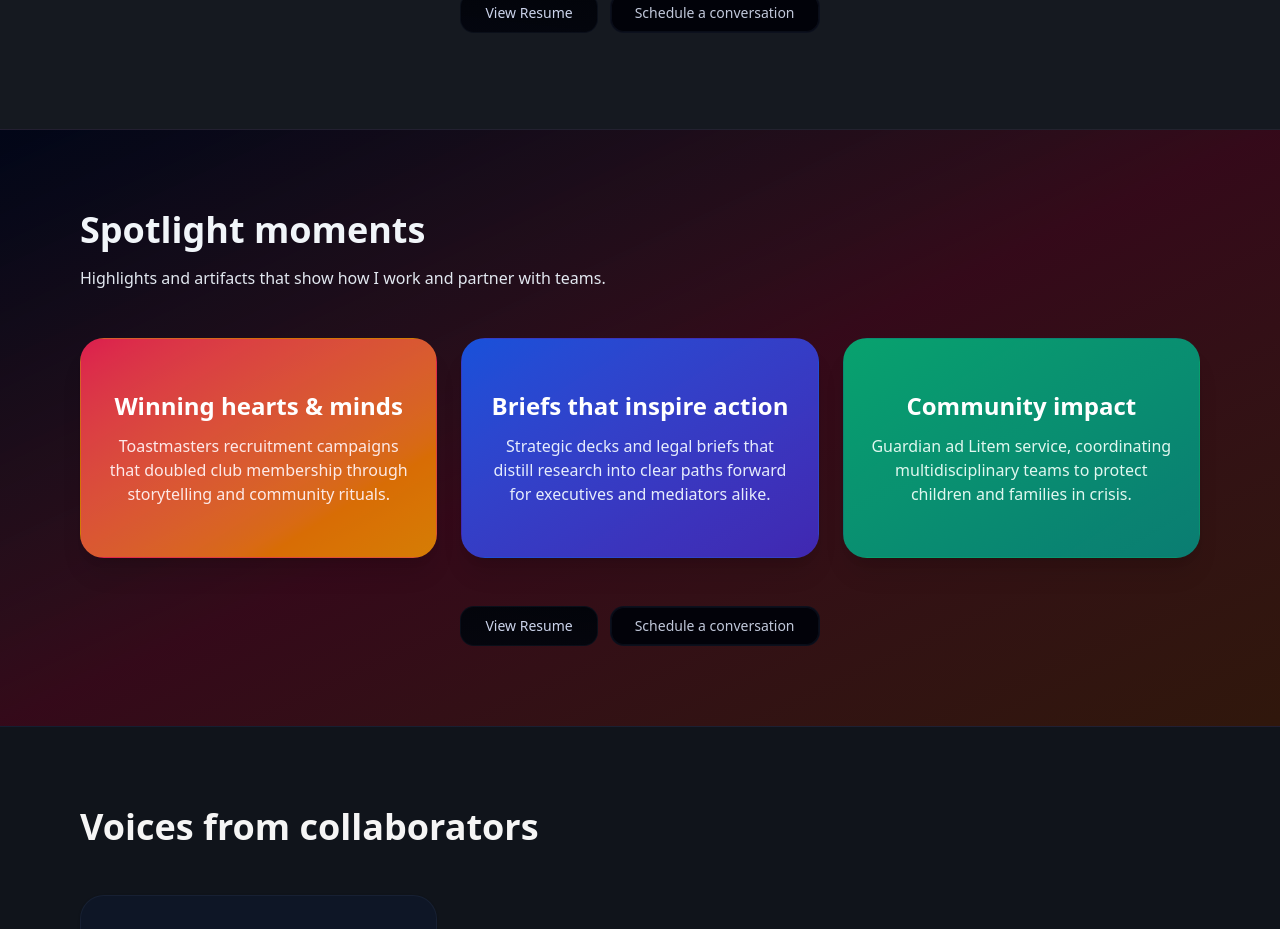
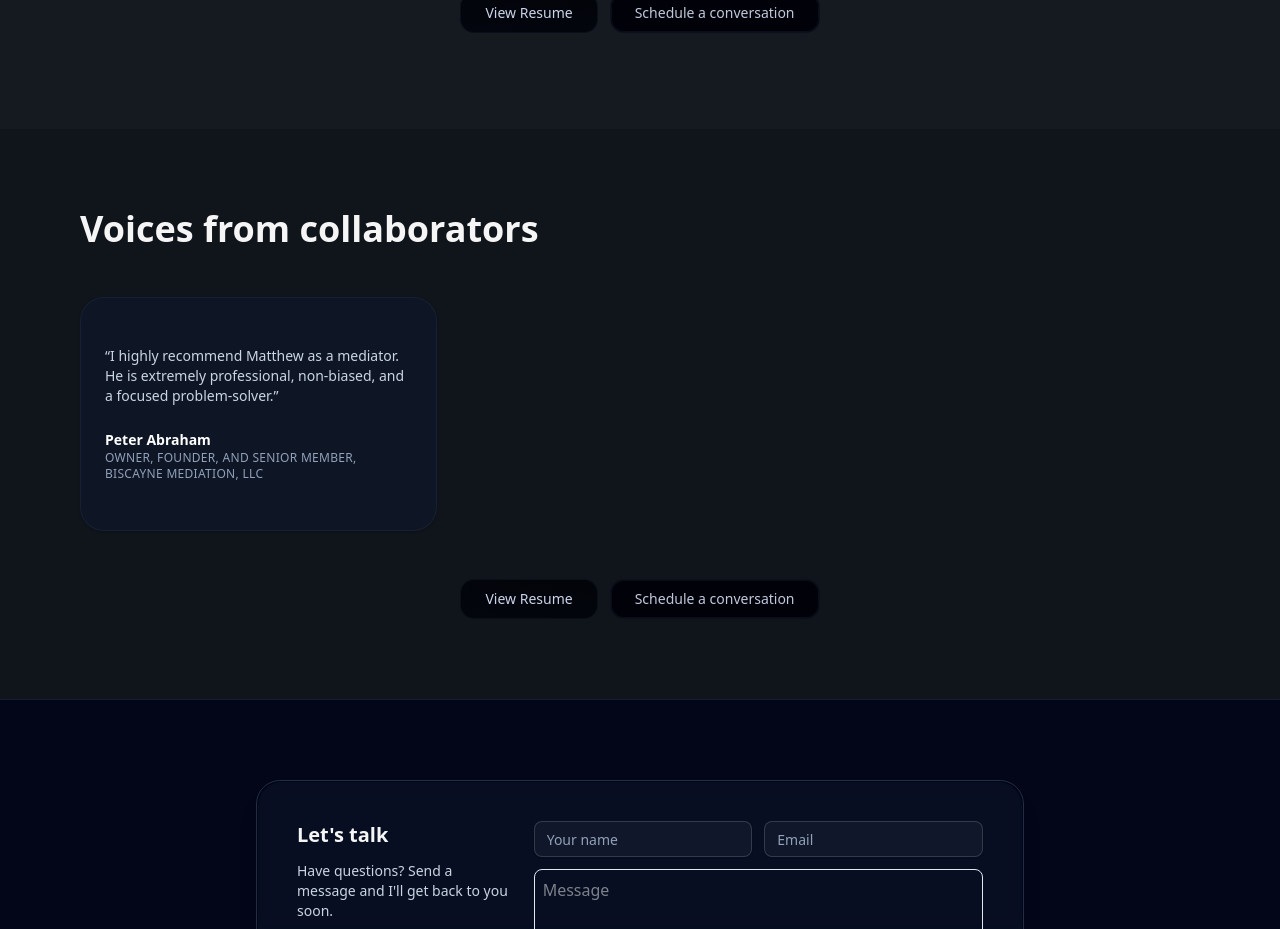
Before and after one commit to MatthewJamesCarbonell/my-website, a Next.js app: page / in a window 1280 px wide. Shown: the part 6271-7200 px from the top of the page. Built offline with nearby package versions, Linux system fonts and the light colour scheme.

Commit message:
Remove spotlight moments section

```diff
--- a/app/page.tsx
+++ b/app/page.tsx
@@ -314,9 +314,6 @@ const socials = [
 
 const interactiveCardClass =
   "group card-pulse h-full rounded-3xl border border-slate-200/80 bg-slate-50/90 shadow-sm transition-all duration-300 hover:-translate-y-1 hover:shadow-xl dark:border-slate-800/60 dark:bg-slate-900/70";
-
-const gradientCardBase =
-  "group flex min-h-[220px] flex-col justify-center rounded-3xl border-transparent text-white shadow-xl transition-transform duration-300 hover:-translate-y-1 hover:shadow-2xl";
 
 type SectionCtaProps = {
   align?: "center" | "start";
@@ -783,49 +780,6 @@ export default function LandingPage() {
             <SectionCta className="mt-12" />
           </div>
         </section>
-
-        <section
-          id="gallery"
-          className="border-y border-slate-200/60 bg-gradient-to-br from-white via-amber-50/70 to-rose-50/70 py-20 text-slate-900 dark:border-slate-800/70 dark:bg-gradient-to-br dark:from-slate-950 dark:via-rose-950/60 dark:to-amber-950/60 dark:text-slate-100"
-        >
-          <div className="mx-auto max-w-6xl px-4">
-            <div className="mb-12 max-w-2xl space-y-4">
-              <h2 className="text-3xl font-bold sm:text-4xl">Spotlight moments</h2>
-              <p className="text-slate-600 dark:text-slate-200">
-                Highlights and artifacts that show how I work and partner with teams.
-              </p>
-            </div>
-            <div className="grid gap-6 md:grid-cols-3">
-              <Card className={`${gradientCardBase} bg-gradient-to-br from-rose-500/85 to-amber-500/80`}
-              >
-                <CardHeader className="flex h-full flex-col items-center justify-center gap-3 text-center">
-                  <CardTitle className="text-2xl font-semibold text-white">Winning hearts & minds</CardTitle>
-                  <CardDescription className="max-w-xs text-base text-rose-50/95">
-                    Toastmasters recruitment campaigns that doubled club membership through storytelling and community rituals.
-                  </CardDescription>
-                </CardHeader>
-              </Card>
-              <Card className={`${gradientCardBase} bg-gradient-to-br from-blue-600/85 to-indigo-700/80`}>
-                <CardHeader className="flex h-full flex-col items-center justify-center gap-3 text-center">
-                  <CardTitle className="text-2xl font-semibold text-white">Briefs that inspire action</CardTitle>
-                  <CardDescription className="max-w-xs text-base text-blue-50/95">
-                    Strategic decks and legal briefs that distill research into clear paths forward for executives and mediators alike.
-                  </CardDescription>
-                </CardHeader>
-              </Card>
-              <Card className={`${gradientCardBase} bg-gradient-to-br from-emerald-500/85 to-teal-600/80`}>
-                <CardHeader className="flex h-full flex-col items-center justify-center gap-3 text-center">
-                  <CardTitle className="text-2xl font-semibold text-white">Community impact</CardTitle>
-                  <CardDescription className="max-w-xs text-base text-emerald-50/95">
-                    Guardian ad Litem service, coordinating multidisciplinary teams to protect children and families in crisis.
-                  </CardDescription>
-                </CardHeader>
-              </Card>
-            </div>
-            <SectionCta className="mt-12" />
-          </div>
-        </section>
-
         <section id="testimonials" className="py-20">
           <div className="mx-auto max-w-6xl px-4">
             <div className="mb-12 max-w-2xl space-y-4">
```
